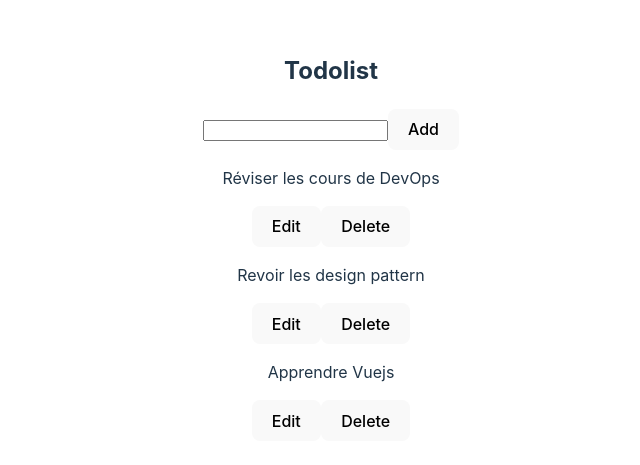
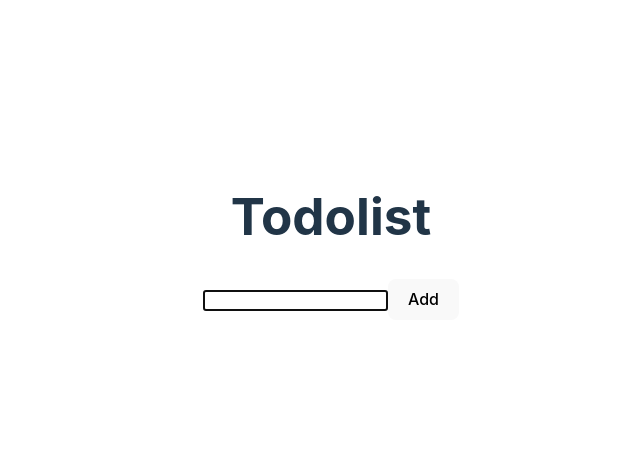
Before and after one commit to vbetsch/tp-vuejs, a Vue app in the folder todolist/: page / in a window 1280 px wide. Shown: the part 163-628 px from the top of the page, without its empty margins (309-949 px from the left). Built offline with nearby package versions, Linux system fonts and the light colour scheme.

Commit message:
:recycle: Clean code

```diff
--- a/todolist/src/App.vue
+++ b/todolist/src/App.vue
@@ -3,9 +3,8 @@ import TodoList from "./components/TodoList.vue";
 </script>
 
 <template>
-    <h2>Todolist</h2>
+    <h1>Todolist</h1>
     <TodoList/>
 </template>
 
-<style scoped>
-</style>
+<style scoped></style>
--- a/todolist/src/components/TodoItem.vue
+++ b/todolist/src/components/TodoItem.vue
@@ -6,17 +6,26 @@ defineProps<{
 }>()
 
 let editMode = ref(false)
+
+function clickOnEditButton() {
+    editMode.value = true
+}
+
+function clickOnSubmitButton(todo: TodoItemType) {
+    if (todo.title !== "") {
+        editMode.value = false
+    }
+}
 </script>
 
 <template>
     <p v-if="!editMode">{{ todo.title }}</p>
-    <input v-if="editMode" id="edit-todo" type="text" v-model="todo.title">
+    <input v-if="editMode" id="edit-todo" type="text" v-model="todo.title" @focusout="editMode = false"
+           @keydown.enter="clickOnSubmitButton(todo)">
     <label v-else for="edit-todo">
-        <button @click="editMode = true">Edit</button>
+        <button @click="clickOnEditButton">Edit</button>
     </label>
-    <button v-if="editMode" @click="editMode = false">Submit</button>
+    <button v-if="editMode" @click="clickOnSubmitButton(todo)">Submit</button>
 </template>
 
-<style scoped>
-
-</style>
+<style scoped></style>
--- a/todolist/src/components/TodoList.vue
+++ b/todolist/src/components/TodoList.vue
@@ -3,20 +3,10 @@ import {reactive} from "vue";
 import Todo from "./TodoItem.vue";
 
 let inputNewValue = ""
-let todos: TodoItemType[] = reactive([
-    {
-        title: "Réviser les cours de DevOps"
-    },
-    {
-        title: "Revoir les design pattern"
-    },
-    {
-        title: "Apprendre Vuejs"
-    },
-])
+let todos: TodoItemType[] = reactive([])
 
 function clickOnAddTodo() {
-    if (inputNewValue) {
+    if (inputNewValue !== "") {
         todos.push({
             title: inputNewValue
         })
@@ -33,7 +23,7 @@ function clickOnDeleteTodo(todo: TodoItemType) {
 </script>
 
 <template>
-    <input id="new-todo" type="text" v-model="inputNewValue">
+    <input id="new-todo" type="text" v-model="inputNewValue" @keydown.enter="clickOnAddTodo" autofocus>
     <label for="new-todo">
         <button @click="clickOnAddTodo">Add</button>
     </label>
@@ -43,6 +33,4 @@ function clickOnDeleteTodo(todo: TodoItemType) {
     </div>
 </template>
 
-<style scoped>
-
-</style>
+<style scoped></style>
```
